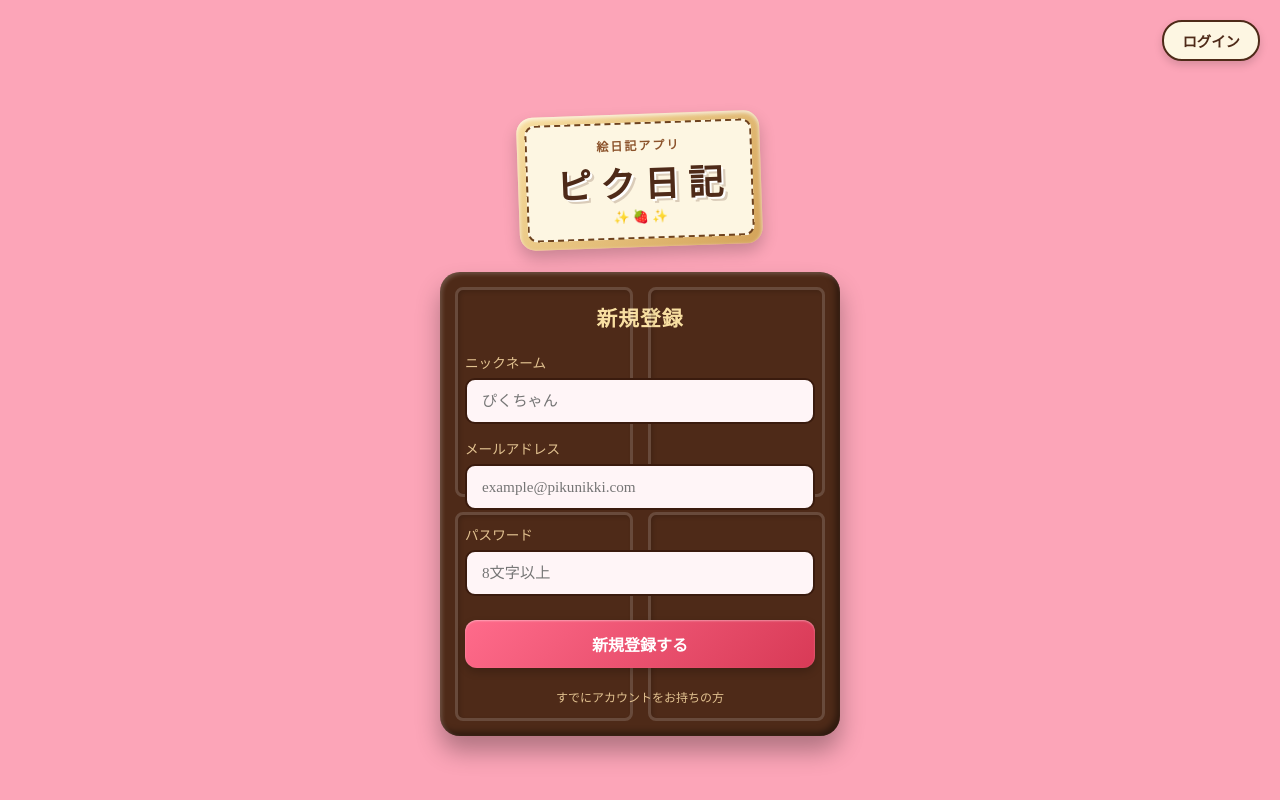
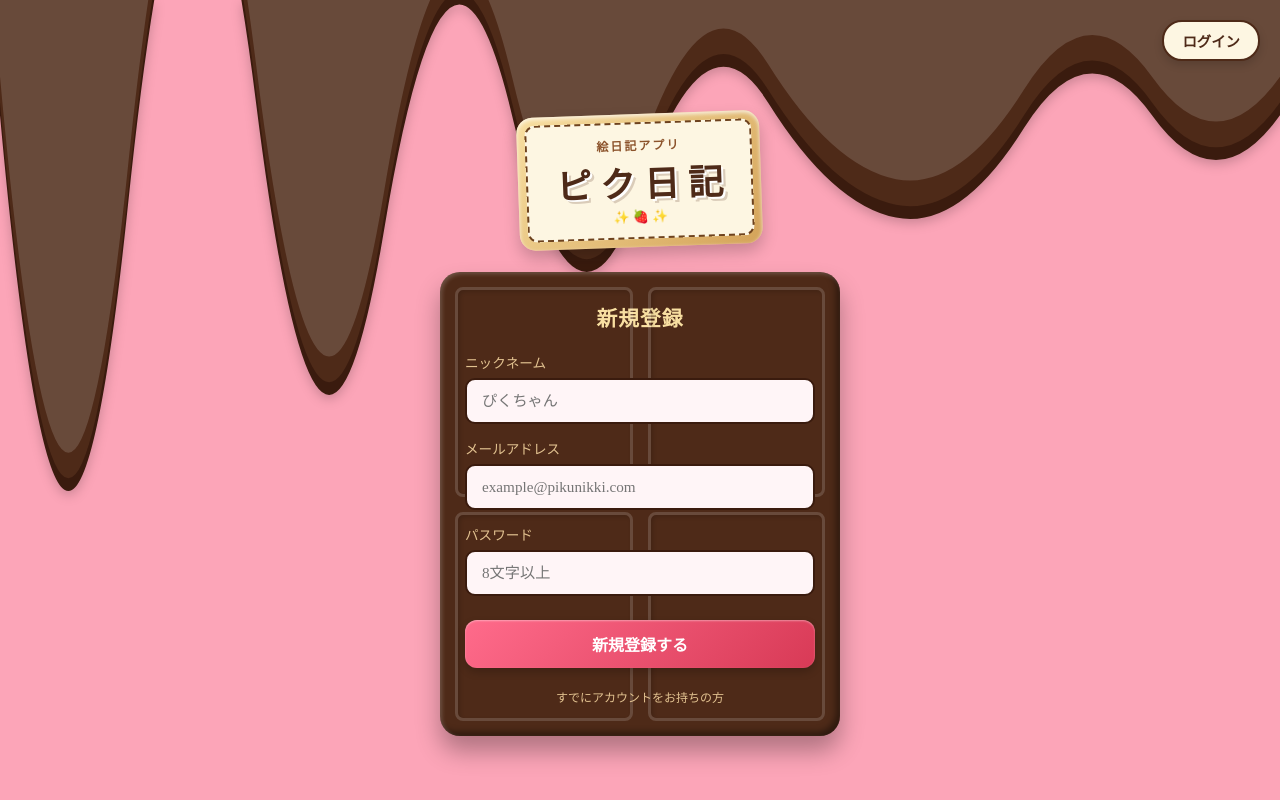
Before and after one commit to pikunikki/pikunikki, a plain HTML site: page frontend/signup.html in a window 1280 px wide. Drawn offline with Linux system fonts and the light colour scheme; a web font is replaced by a local one.

Commit message:
チョコ修正

```diff
--- a/frontend/css/login.css
+++ b/frontend/css/login.css
@@ -62,7 +62,6 @@ body {
   display: block;
   width: 100%;
   height: 100%;
-  transform: translateY(20px);
   filter: drop-shadow(0px 4px 6px rgba(0,0,0,0.2));
 }
 
--- a/frontend/signup.html
+++ b/frontend/signup.html
@@ -14,6 +14,18 @@
     rel="stylesheet">
 </head>
 <body>
+
+    <!-- 上部のとろけるチョコレートデザイン（途切れ・ズレを修正したSVG） -->
+  <div class="drip-container">
+    <svg class="drip-svg" viewBox="0 0 1000 400" preserveAspectRatio="none">
+      <!-- 影の部分 -->
+      <path fill="#3a1b0e" d="M0,0 L1000,0 L1000,90 Q950,160 900,90 T800,100 T700,170 T600,80 T500,150 T400,90 T300,180 T200,80 T100,160 T0,90 Z"></path>
+      <!-- メインのチョコレート -->
+      <path fill="#4e2a18" d="M0,0 L1000,0 L1000,80 Q950,150 900,80 T800,90 T700,160 T600,70 T500,140 T400,80 T300,170 T200,70 T100,150 T0,80 Z"></path>
+      <!-- ツヤ・ハイライト -->
+      <path fill="rgba(255,255,255,0.15)" d="M0,0 L1000,0 L1000,60 Q950,130 900,60 T800,70 T700,140 T600,50 T500,120 T400,60 T300,150 T200,50 T100,130 T0,60 Z"></path>
+    </svg>
+  </div>
 
   <header class="top-nav">
     <button
```
